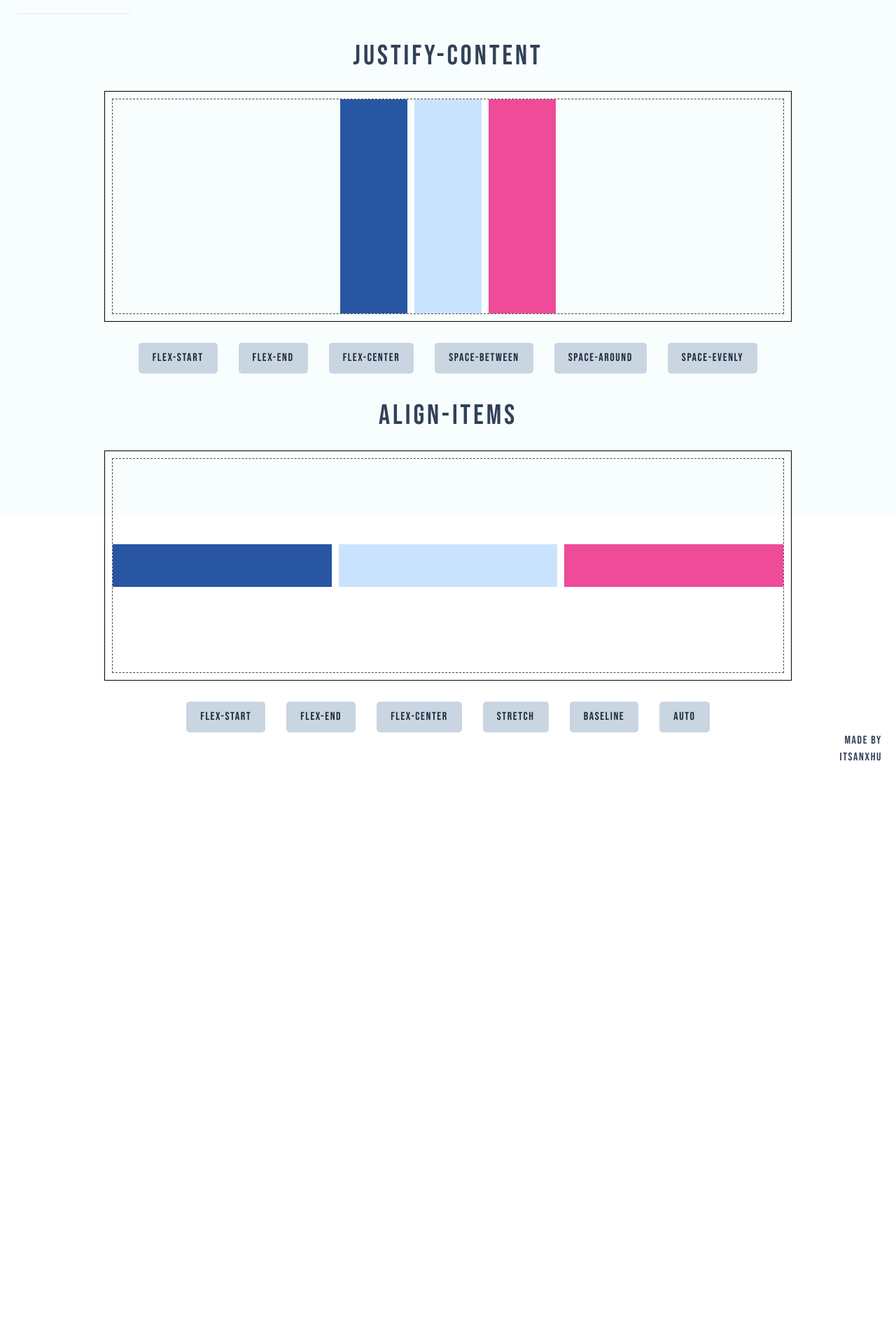
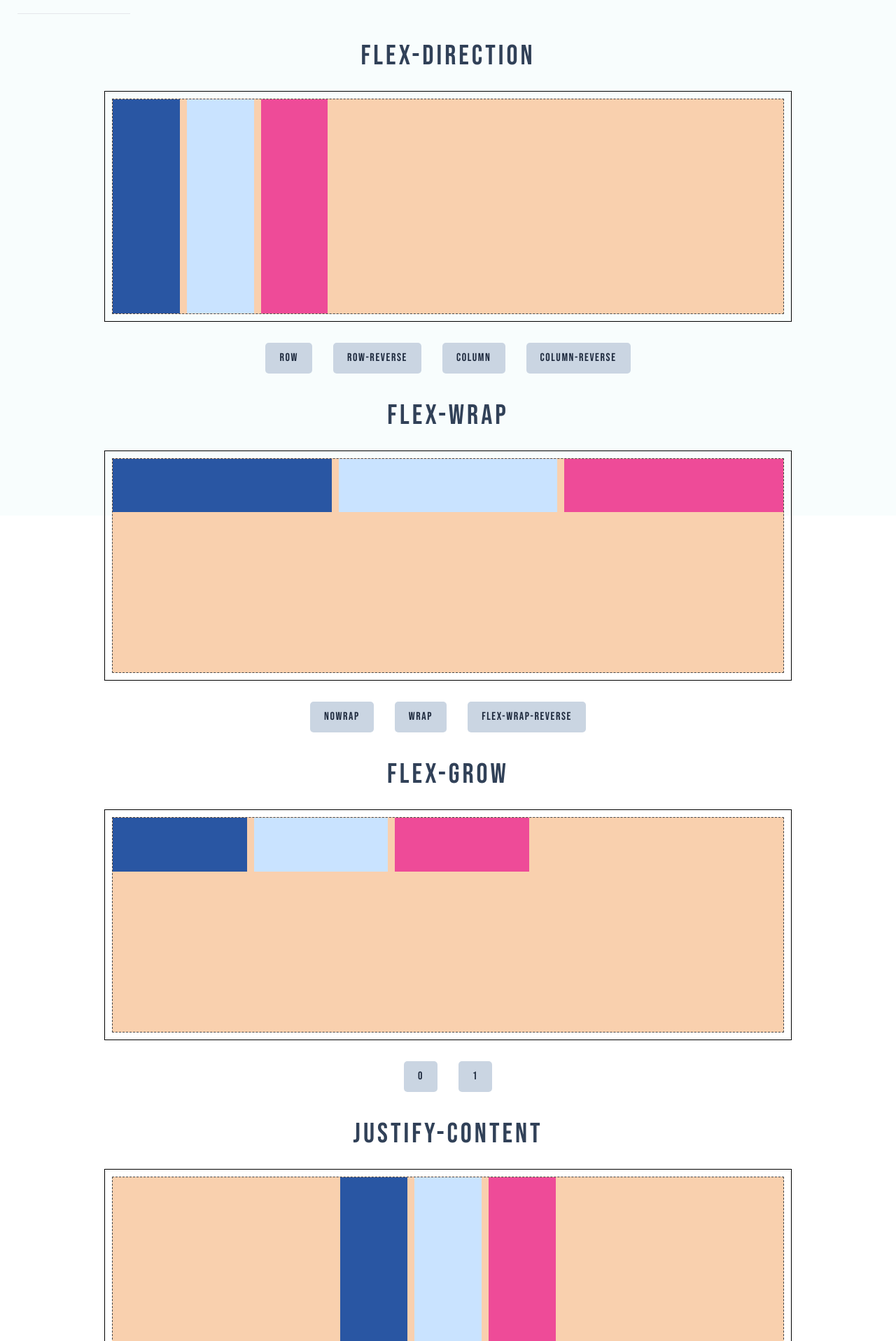
Before and after one commit to itsanxhu/Flexbox, a React (Vite) app: page / in a window 1280 px wide. Shown: the part 63-1980 px from the top of the page at 70% size. Before the commit the page ends 1158 px from the top, so only its background shows below. Built offline with nearby package versions, Linux system fonts and the light colour scheme; a web font is replaced by a local one.

Commit message:
add some properties

```diff
--- a/index.html
+++ b/index.html
@@ -11,7 +11,7 @@
     href="https://fonts.googleapis.com/css2?family=Anonymous+Pro:ital,wght@0,400;0,700;1,400;1,700&family=Bebas+Neue&family=Bricolage+Grotesque:opsz,wght@12..96,200..800&family=Caveat:wght@400..700&family=DM+Sans:ital,opsz,wght@0,9..40,100..1000;1,9..40,100..1000&family=DM+Serif+Display:ital@0;1&family=Geist:wght@100..900&family=Inconsolata:wght@200..900&family=Inter:ital,opsz,wght@0,14..32,100..900;1,14..32,100..900&family=Linden+Hill:ital@0;1&family=Lora:ital,wght@0,400..700;1,400..700&family=Montserrat:ital,wght@0,100..900;1,100..900&display=swap"
     rel="stylesheet">
 
-  <title>Flexbox-Chart</title>
+  <title>Flex Cheatsheet | itsanxhu</title>
 </head>
 
 <body>
--- a/src/App.jsx
+++ b/src/App.jsx
@@ -8,6 +8,9 @@ const Flexbox = () => {
   };
   const [justify, setjustify] = useState("justify-center");
   const [align, setalign] = useState("items-center");
+  const [direction, setdirection] = useState("");
+  const [wrap, setwrap] = useState("");
+  const [grow, setgrow] = useState("");
   return (
     <div className="fullpage bg-page">
       <div className="parent">
@@ -16,17 +19,81 @@ const Flexbox = () => {
           <Header onReset={handleReset} />
           <div className="first">
             <h2 className=" flex justify-center items-center text-slate-700">
-              justify-content
+              flex-direction
             </h2>
             <div className="main">
               <div className="box-parent">
-                <div className={`box ${justify}`}>
+                <div className={`box bg-bg-box ${direction}`}>
                   <div className="jline1 bg-line1"></div>
                   <div className="jline2 bg-line2"></div>
                   <div className="jline3 bg-line3"></div>
                 </div>
               </div>
               <div className="btns text-slate-800 ">
+                <p onClick={() => setdirection("flex-row")}>row</p>
+                <p onClick={() => setdirection("flex-row-reverse")}>
+                  row-reverse
+                </p>
+                <p onClick={() => setdirection("flex-col")}>column</p>
+                <p onClick={() => setdirection("flex-col-reverse")}>
+                  column-reverse
+                </p>
+              </div>
+            </div>
+          </div>
+          <div className="first">
+            <h2 className=" flex justify-center items-center text-slate-700">
+              flex-wrap
+            </h2>
+            <div className="main">
+              <div className="box-parent">
+                <div className={`box bg-bg-box ${wrap}`}>
+                  <div className="wline1 bg-line1"></div>
+                  <div className="wline2 bg-line2"></div>
+                  <div className="wline3 bg-line3"></div>
+                </div>
+              </div>
+              <div className="btns text-slate-800 ">
+                <p onClick={() => setwrap("flex-nowrap")}>nowrap</p>
+                <p onClick={() => setwrap("flex-wrap")}>wrap</p>
+                <p onClick={() => setwrap("flex-wrap-reverse")}>
+                  flex-wrap-reverse
+                </p>
+              </div>
+            </div>
+          </div>
+          <div className="first">
+            <h2 className=" flex justify-center items-center text-slate-700">
+              flex-grow
+            </h2>
+            <div className="main">
+              <div className="box-parent">
+                <div className="box bg-bg-box">
+                  <div className="gline1 bg-line1"></div>
+                  <div className={`gline2 bg-line2 ${grow}`}></div>
+                  <div className="gline3 bg-line3"></div>
+                </div>
+              </div>
+              <div className="btns text-slate-800 ">
+                <p onClick={() => setgrow("grow-0")}>0</p>
+                <p onClick={() => setgrow("grow")}>1</p>
+              </div>
+            </div>
+          </div>
+          <div className="first">
+            <h2 className=" flex justify-center items-center text-slate-700">
+              justify-content
+            </h2>
+            <div className="main">
+              <div className="box-parent">
+                <div className={`box bg-bg-box ${justify}`}>
+                  <div className="jline1 bg-line1"></div>
+                  <div className="jline2 bg-line2"></div>
+                  <div className="jline3 bg-line3"></div>
+                </div>
+              </div>
+              <div className="btns text-slate-800 ">
+                <p onClick={handleReset}>RESET</p>
                 <p onClick={() => setjustify("justify-start")}>flex-start</p>
                 <p onClick={() => setjustify("justify-end")}>flex-end</p>
                 <p onClick={() => setjustify("justify-center")}>flex-center</p>
@@ -44,7 +111,7 @@ const Flexbox = () => {
             </h2>
             <div className="main">
               <div className="box-parent">
-                <div className={`box ${align}`}>
+                <div className={`box bg-bg-box ${align}`}>
                   <div className="aline1 bg-line1"></div>
                   <div className="aline2 bg-line2"></div>
                   <div className="aline3 bg-line3"></div>
@@ -56,7 +123,6 @@ const Flexbox = () => {
                 <p onClick={() => setalign("items-center")}>flex-center</p>
                 <p onClick={() => setalign("items-stretch")}>stretch</p>
                 <p onClick={() => setalign("items-baseline")}>baseline</p>
-                <p onClick={() => setalign("items-auto")}>auto</p>
               </div>
             </div>
           </div>
--- a/src/components/App.jsx
+++ /dev/null
@@ -1,73 +0,0 @@
-import { useState } from "react";
-import Header from "./components/Header";
-
-const Flexbox = () => {
-  const handleReset = () => {
-    setjustify("justify-center");
-    setalign("items-center");
-  };
-  const [justify, setjustify] = useState("justify-center");
-  const [align, setalign] = useState("items-center");
-  return (
-    <div className="fullpage bg-page">
-      <div className="parent">
-        <div className="one">
-          {/* -------components--- */}
-          <Header onReset={handleReset} />
-          <div className="first">
-            <h2 className=" flex justify-center items-center text-slate-700">
-              justify-content
-            </h2>
-            <div className="main">
-              <div className="box-parent">
-                <div className={`box ${justify}`}>
-                  <div className="jline1 bg-line1"></div>
-                  <div className="jline2 bg-line2"></div>
-                  <div className="jline3 bg-line3"></div>
-                </div>
-              </div>
-              <div className="btns text-slate-800 ">
-                <p onClick={() => setjustify("justify-start")}>flex-start</p>
-                <p onClick={() => setjustify("justify-end")}>flex-end</p>
-                <p onClick={() => setjustify("justify-center")}>flex-center</p>
-                <p onClick={() => setjustify("justify-between")}>
-                  space-between
-                </p>
-                <p onClick={() => setjustify("justify-around")}>space-around</p>
-                <p onClick={() => setjustify("justify-evenly")}>space-evenly</p>
-              </div>
-            </div>
-          </div>
-          <div className="first">
-            <h2 className=" flex justify-center items-center text-slate-700">
-              align-items
-            </h2>
-            <div className="main">
-              <div className="box-parent">
-                <div className={`box ${align}`}>
-                  <div className="aline1 bg-line1"></div>
-                  <div className="aline2 bg-line2"></div>
-                  <div className="aline3 bg-line3"></div>
-                </div>
-              </div>
-              <div className="btns text-slate-800 ">
-                <p onClick={() => setalign("items-start")}>flex-start</p>
-                <p onClick={() => setalign("items-end")}>flex-end</p>
-                <p onClick={() => setalign("items-center")}>flex-center</p>
-                <p onClick={() => setalign("items-stretch")}>stretch</p>
-                <p onClick={() => setalign("items-baseline")}>baseline</p>
-                <p onClick={() => setalign("items-auto")}>auto</p>
-              </div>
-            </div>
-          </div>
-        </div>
-        <div className="two flex flex-col justify-end">
-          <div className="credit flex justify-end text-slate-700">Made by</div>
-          <div className="credit flex justify-end text-slate-700">itsanxhu</div>
-        </div>
-      </div>
-    </div>
-  );
-};
-
-export default Flexbox;
--- a/src/components/Header.jsx
+++ b/src/components/Header.jsx
@@ -5,7 +5,9 @@ const Header = ({ onReset }) => {
         <h1 className="header border-b border-gray-200 text-slate-700 ">
           FLEXBOX
         </h1>
-        <p onClick={onReset}>Reset</p>
+        <p className="cursor-pointer" onClick={onReset}>
+          Reset
+        </p>
       </div>
     </div>
   );
--- a/src/index.css
+++ b/src/index.css
@@ -5,6 +5,9 @@
   --color-line1: #2956a3;
   --color-line2: #c9e3ff;
   --color-line3: #ee4b98;
+  /* --color-bg-box: hsl(26, 85%, 90%); */
+  --color-bg-box: hsl(27, 87%, 83%);
+  /* --color-bg-box: #F4A261; */
 }
 
 * {
@@ -55,10 +58,14 @@ h2 {
   font-size: 2.5em;
   margin-bottom: 20px;
 }
+.reset {
+  background: #eb2525;
+}
 
 .box-parent {
   padding: 10px;
   border: 1px solid black;
+  display: flex;
 }
 .box {
   height: calc(25rem / 1.3);
@@ -73,7 +80,24 @@ h2 {
 .jline2,
 .jline3 {
   height: 100%;
-  width: 10%;
+  min-width: 10%;
+}
+.wline1,
+.wline2,
+.wline3 {
+  height: 25%;
+  width: 40%;
+}
+.gline1,
+.gline3 {
+  height: 25%;
+  min-width: 20%;
+  max-width: 100%;
+}
+.gline2 {
+  height: 25%;
+  min-width: 20%;
+  max-width: 100%;
 }
 
 .aline1 {
```
Also changed, not shown: 1 other file (tests, documents, lock files or other folders).
